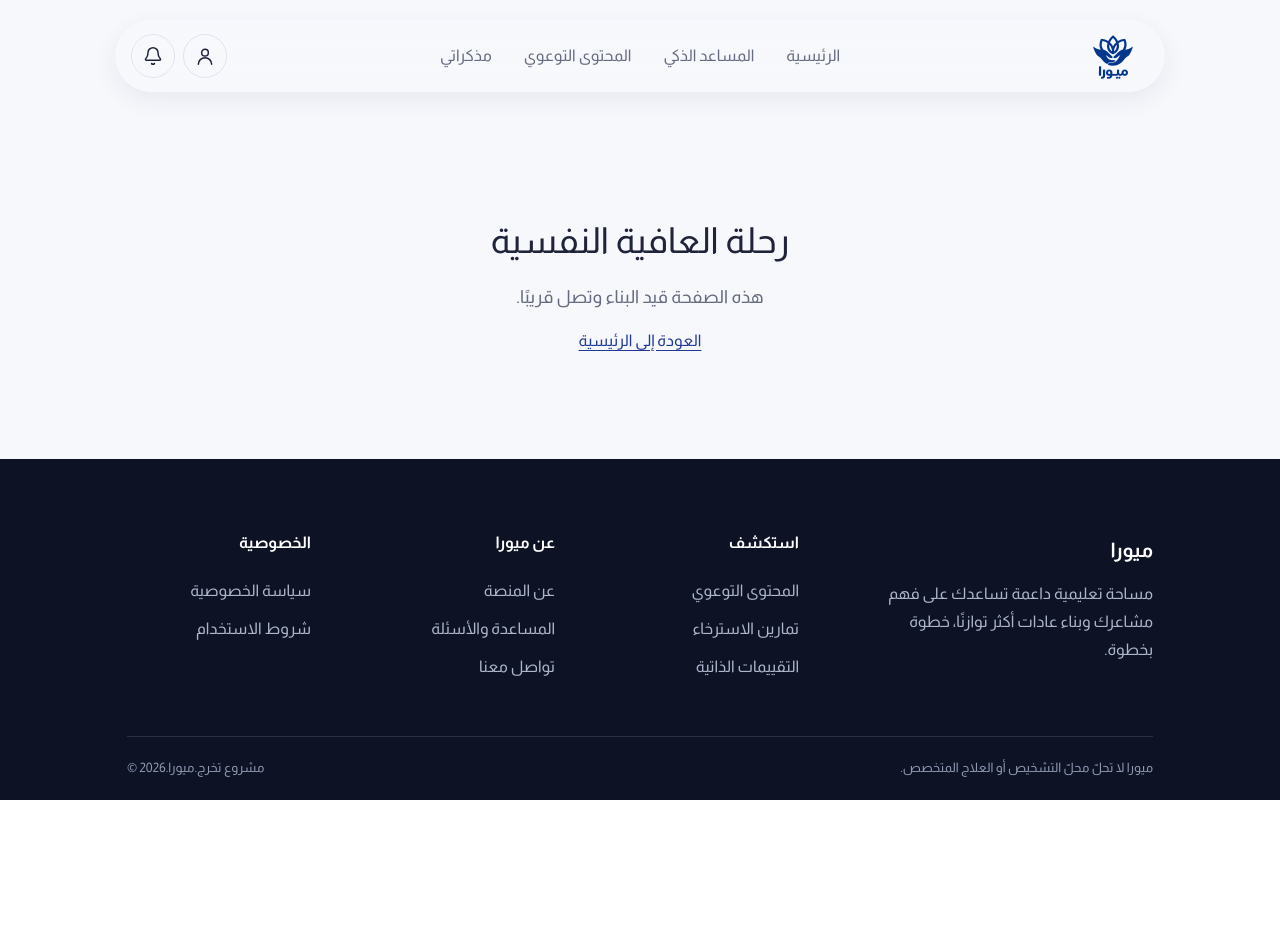
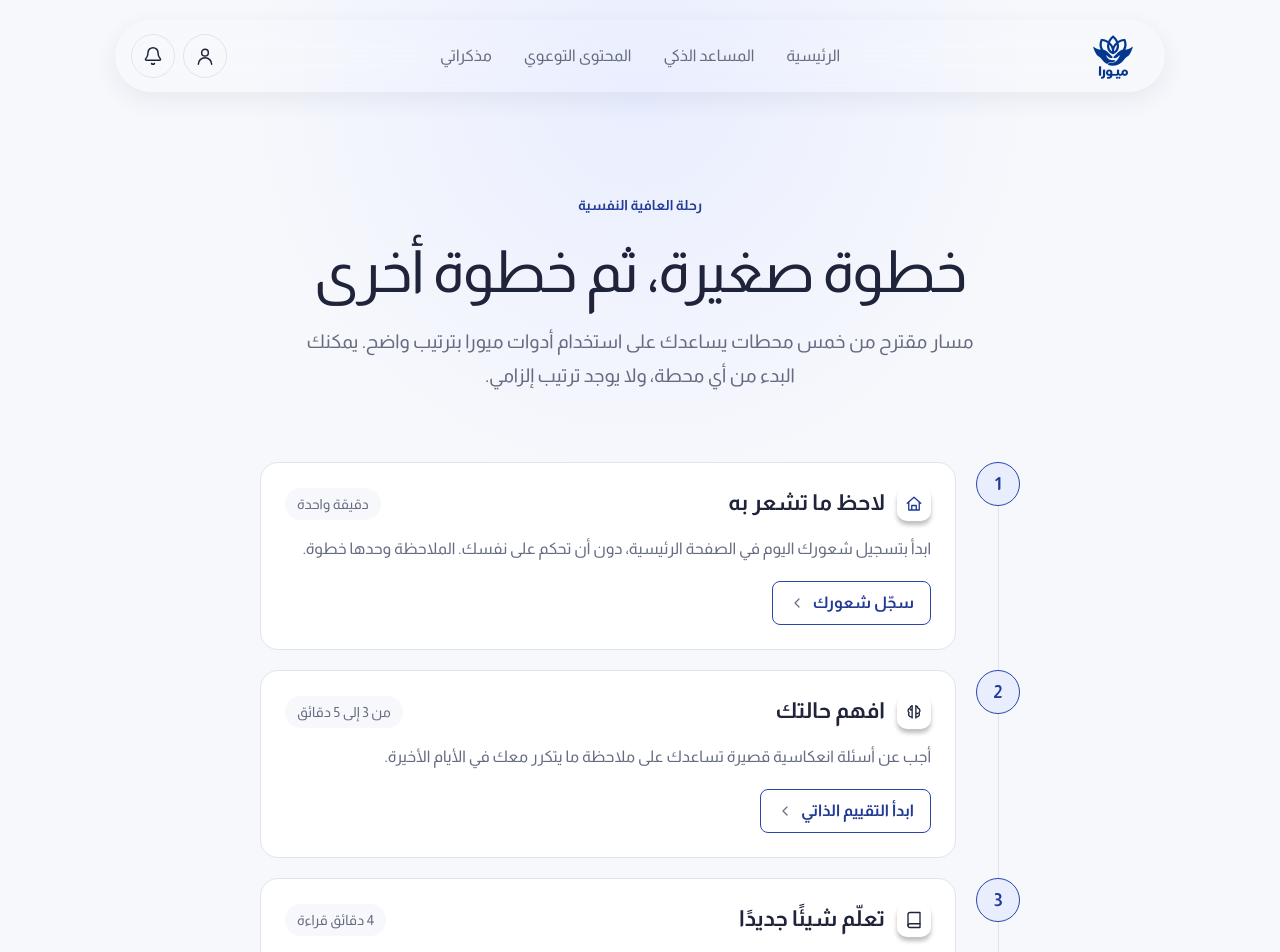
Before and after one commit to eslambhaa/MIORA-SITE, a React (Vite) app: page /journey in a window 1280 px wide. Shown: the top 952 px of the page. Before the commit the page ends 800 px from the top, so only its background shows below. Built offline with nearby package versions, Linux system fonts and the light colour scheme.

Commit message:
Add the wellness journey page
Co-Authored-By: Claude Opus 5.5 <noreply@anthropic.com>
Claude-Session: https://claude.ai/code/session_01Hd9WzZX6dnYJcoRCGdKapx

```diff
--- a/src/App.jsx
+++ b/src/App.jsx
@@ -6,6 +6,7 @@ import ComingSoon from './pages/ComingSoon.jsx'
 import Contact from './pages/Contact.jsx'
 import Help from './pages/Help.jsx'
 import Home from './pages/Home.jsx'
+import Journey from './pages/Journey.jsx'
 import NotFound from './pages/NotFound.jsx'
 import Privacy from './pages/Privacy.jsx'
 import Terms from './pages/Terms.jsx'
@@ -17,7 +18,6 @@ const upcoming = [
   ['relaxation', 'تمارين الاسترخاء'],
   ['assessment', 'التقييمات الذاتية'],
   ['profile', 'ملفي الشخصي'],
-  ['journey', 'رحلة العافية النفسية'],
   ['login', 'تسجيل الدخول'],
   ['register', 'إنشاء حساب'],
 ]
@@ -34,6 +34,7 @@ export default function App() {
           <Route path="contact" element={<Contact />} />
           <Route path="privacy" element={<Privacy />} />
           <Route path="terms" element={<Terms />} />
+          <Route path="journey" element={<Journey />} />
           {upcoming.map(([path, title]) => (
             <Route key={path} path={path} element={<ComingSoon title={title} />} />
           ))}
--- /dev/null
+++ b/src/data/journey.js
@@ -0,0 +1,42 @@
+export const journeySteps = [
+  {
+    title: 'لاحظ ما تشعر به',
+    description: 'ابدأ بتسجيل شعورك اليوم في الصفحة الرئيسية، دون أن تحكم على نفسك. الملاحظة وحدها خطوة.',
+    duration: 'دقيقة واحدة',
+    icon: 'home',
+    to: '/',
+    action: 'سجّل شعورك',
+  },
+  {
+    title: 'افهم حالتك',
+    description: 'أجب عن أسئلة انعكاسية قصيرة تساعدك على ملاحظة ما يتكرر معك في الأيام الأخيرة.',
+    duration: 'من 3 إلى 5 دقائق',
+    icon: 'assessment',
+    to: '/assessment',
+    action: 'ابدأ التقييم الذاتي',
+  },
+  {
+    title: 'تعلّم شيئًا جديدًا',
+    description: 'اقرأ مقالًا قصيرًا عن المشاعر أو التوتر أو النوم، وخذ منه فكرة واحدة تناسبك.',
+    duration: '4 دقائق قراءة',
+    icon: 'content',
+    to: '/content',
+    action: 'تصفّح المحتوى التوعوي',
+  },
+  {
+    title: 'جرّب تمرينًا مهدّئًا',
+    description: 'تنفّس بهدوء أو جرّب تمرين التأريض حين تحتاج إلى لحظة توقّف وسط يومك.',
+    duration: 'من دقيقتين إلى 5 دقائق',
+    icon: 'relaxation',
+    to: '/relaxation',
+    action: 'اختر تمرينًا',
+  },
+  {
+    title: 'اكتب لنفسك',
+    description: 'دوّن ما لاحظته وما جرّبته في مذكراتك، لترى كيف تتغيّر الأمور مع الوقت.',
+    duration: '5 دقائق',
+    icon: 'journal',
+    to: '/journal',
+    action: 'افتح مذكراتي',
+  },
+]
--- /dev/null
+++ b/src/pages/Journey.jsx
@@ -0,0 +1,71 @@
+import { Link } from 'react-router'
+import { journeySteps } from '../data/journey.js'
+
+export default function Journey() {
+  return (
+    <>
+      <title>رحلة العافية النفسية | ميورا</title>
+      <meta name="description" content="مسار مقترح من خمس محطات يساعدك على استخدام أدوات ميورا بترتيب واضح وخطوات صغيرة." />
+      <main className="flex-1">
+        <section className="-mt-[112px] bg-(image:--gradient-page-glow) bg-no-repeat px-6 pt-[190px] pb-[70px] text-center">
+          <p className="pt-[3px] pb-4 text-sm leading-[24.5px] font-bold text-(color:--color-page-primary)">رحلة العافية النفسية</p>
+          <h1 className="mx-auto max-w-[900px] text-4xl leading-[1.3] tracking-[-0.02em] md:text-[58.32px]">خطوة صغيرة، ثم خطوة أخرى</h1>
+          <p className="mx-auto mt-4 max-w-[700px] text-[19px] leading-[1.75] text-(color:--color-page-muted)">
+            مسار مقترح من خمس محطات يساعدك على استخدام أدوات ميورا بترتيب واضح. يمكنك البدء من أي محطة، ولا يوجد ترتيب إلزامي.
+          </p>
+        </section>
+        <section aria-labelledby="journey-steps" className="px-6 pb-[105px]">
+          <div className="mx-auto max-w-[760px]">
+            <h2 id="journey-steps" className="sr-only">محطات الرحلة</h2>
+            <ol>
+              {journeySteps.map((step, index) => {
+                const isLast = index === journeySteps.length - 1
+                return (
+                  <li key={step.title} className="flex gap-4 md:gap-5">
+                    <div className="flex flex-col items-center">
+                      <span className="grid size-11 shrink-0 place-items-center rounded-full border border-(--color-page-button) bg-(--color-page-guide-selected) text-lg font-bold text-(color:--color-page-primary)">
+                        {index + 1}
+                      </span>
+                      {!isLast && <span aria-hidden="true" className="w-px flex-1 bg-(--color-page-border)" />}
+                    </div>
+                    <article className={`flex-1 rounded-(--radius-page-card) border border-(--color-page-border) bg-(--color-page-surface) p-5 md:p-6 ${isLast ? '' : 'mb-5'}`}>
+                      <div className="flex flex-wrap items-center gap-3">
+                        <span className="grid size-[34px] shrink-0 place-items-center rounded-[10px] bg-(--color-page-surface) drop-shadow-[0_4px_2px_rgb(0_0_0/0.25)]">
+                          <img src={`/icons/guide/${step.icon}.svg`} alt="" width="18" height="18" />
+                        </span>
+                        <h3 className="text-[22px] leading-[1.4] font-bold">{step.title}</h3>
+                        <span className="ms-auto rounded-full bg-(--color-page-bg) px-3 py-1 text-sm leading-6 text-(color:--color-page-muted)">
+                          {step.duration}
+                        </span>
+                      </div>
+                      <p className="mt-3 text-base leading-8 text-(color:--color-page-muted)">{step.description}</p>
+                      <Link
+                        to={step.to}
+                        className="mt-4 inline-flex min-h-11 items-center gap-2 rounded-(--radius-page-button) border border-(--color-page-button) px-4 text-base font-bold text-(color:--color-page-primary) outline-(--color-page-primary) transition-colors duration-200 hover:bg-(--color-page-guide-selected) motion-reduce:transition-none"
+                      >
+                        {step.action}
+                        <img src="/icons/guide/chevron.svg" alt="" width="16" height="16" className="-scale-x-100" />
+                      </Link>
+                    </article>
+                  </li>
+                )
+              })}
+            </ol>
+            <div role="note" className="mt-10 flex items-start gap-4 rounded-(--radius-page-card) bg-(--color-page-card) p-[22px] shadow-(--shadow-page-card)">
+              <svg aria-hidden="true" xmlns="http://www.w3.org/2000/svg" width="18" height="20" viewBox="0 0 17.9125 20" fill="none" stroke="currentColor" strokeWidth="1.34344" strokeLinecap="round" strokeLinejoin="round" className="mt-2 shrink-0">
+                <path d="M8.95625 17.4635C8.95625 17.4635 14.9271 14.4781 14.9271 10V4.77552L8.95625 2.53646L2.98542 4.77552V10C2.98542 14.4781 8.95625 17.4635 8.95625 17.4635Z" />
+                <path d="M6.71719 10L8.2099 11.4927L11.1953 8.50729" />
+              </svg>
+              <p className="text-lg leading-9">
+                هذه الرحلة اقتراح تعليمي وليست خطة علاجية. إذا استمر الضيق أو أثّر في حياتك اليومية، فاطلب دعمًا متخصصًا، وإذا شعرت أنك غير آمن فتواصل فورًا مع خدمات الطوارئ.{' '}
+                <Link to="/help" className="text-(color:--color-page-primary) underline underline-offset-4 outline-(--color-page-primary)">
+                  متى أطلب دعمًا متخصصًا؟
+                </Link>
+              </p>
+            </div>
+          </div>
+        </section>
+      </main>
+    </>
+  )
+}
```
Also changed, not shown: 1 other file (tests, documents, lock files or other folders).
